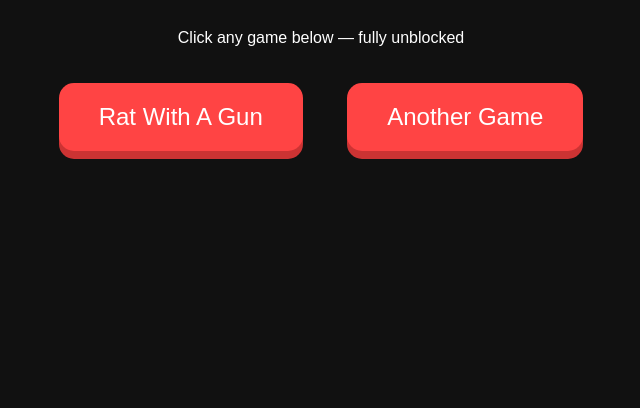
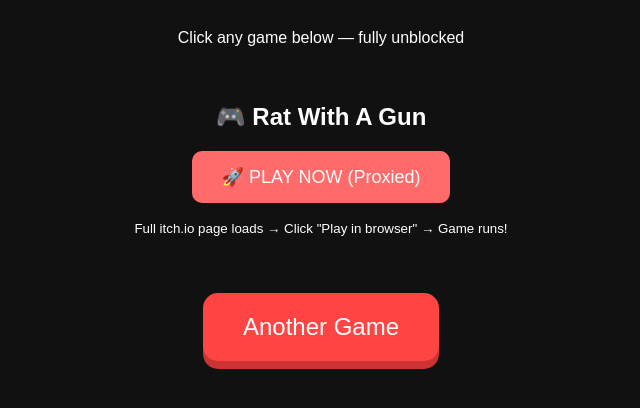
Before and after one commit to SZOM19/my-itch-game, a website: page Ultraviolet-App-main/Ultraviolet-App-main/src/index.html in a window 1280 px wide. Shown: the part 148-556 px from the top of the page, without its empty margins (319-959 px from the left). Drawn offline with Linux system fonts and the light colour scheme.

Commit message:
Update index.html

```diff
--- a/Ultraviolet-App-main/Ultraviolet-App-main/src/index.html
+++ b/Ultraviolet-App-main/Ultraviolet-App-main/src/index.html
@@ -26,10 +26,14 @@
   <p>Click any game below — fully unblocked</p>
 
   <!-- RAT WITH A GUN -->
-  <a href="/uv/service/#https://wrenorsmthn.itch.io/rat-with-a-gun" class="game-btn">
-    Rat With A Gun
+ <div style="padding:20px; text-align:center;">
+  <h2>🎮 Rat With A Gun</h2>
+  <a href="/uv/service/#https://wrenorsmthn.itch.io/rat-with-a-gun"
+     style="display:inline-block; padding:15px 30px; background:#ff6b6b; color:white; text-decoration:none; border-radius:10px; font-size:18px;">
+    🚀 PLAY NOW (Proxied)
   </a>
-
+  <p><small>Full itch.io page loads → Click "Play in browser" → Game runs!</small></p>
+</div>
   <!-- Add more games like this -->
   <a href="/uv/service/#https://someother.itch.io/cool-game" class="game-btn">
     Another Game
```
